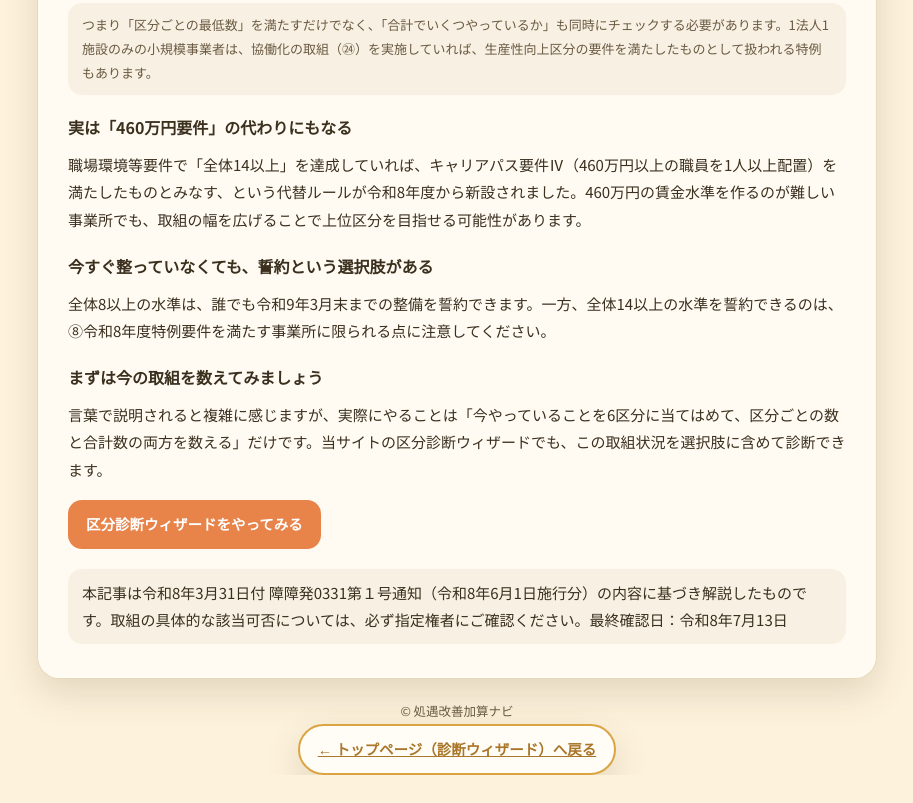
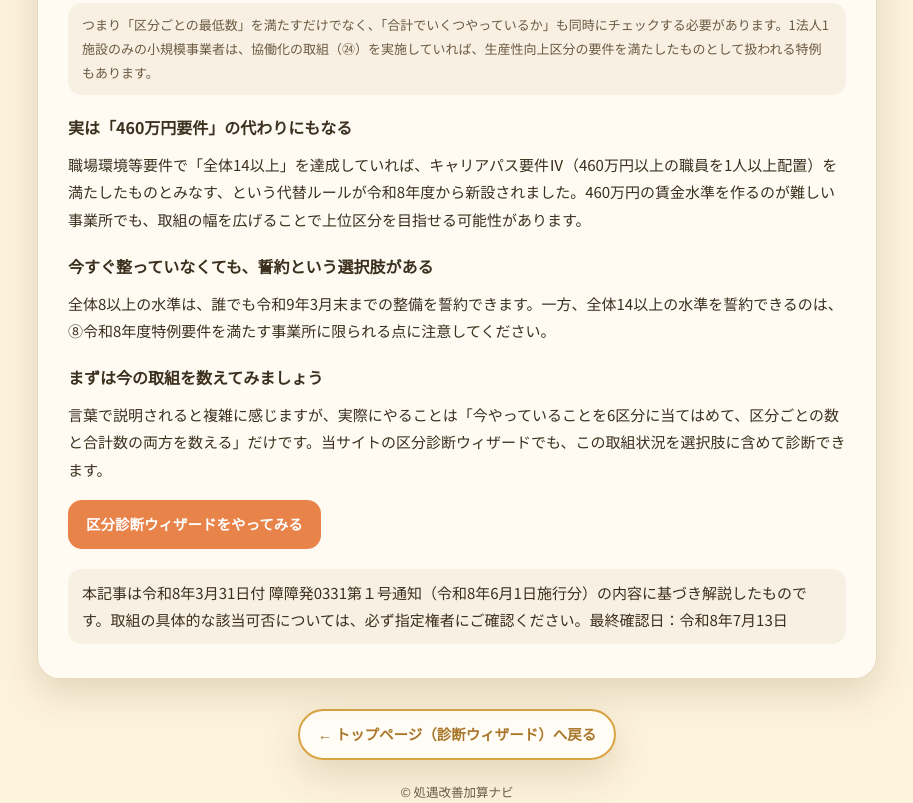
Before and after one commit to happy-for-all/shogu-kaizen, a plain HTML site: page column-04.html in a window 1280 px wide. Shown: the part 982-1785 px from the top of the page, without its empty margins (183-1096 px from the left). Before the commit the page ends 1757 px from the top, so only its background shows below. Drawn offline with Linux system fonts and the light colour scheme; a web font is replaced by a local one.

Commit message:
Update column-04.html

```diff
--- a/column-04.html
+++ b/column-04.html
@@ -99,11 +99,16 @@
       </p>
     </article>
   </div>
+
+
+  <div class="back-to-top-row-bottom">
+        <a class="back-to-top-link" href="index.html">← トップページ（診断ウィザード）へ戻る</a>
+	</div>
+
 </main>
 
 <footer class="site-footer">
   <p>© 処遇改善加算ナビ</p>
-  <p><a class="back-to-top-link" href="index.html">← トップページ（診断ウィザード）へ戻る</a></p>
 </footer>
 
 <button id="page-top" aria-label="トップに戻る">↑</button>
```
